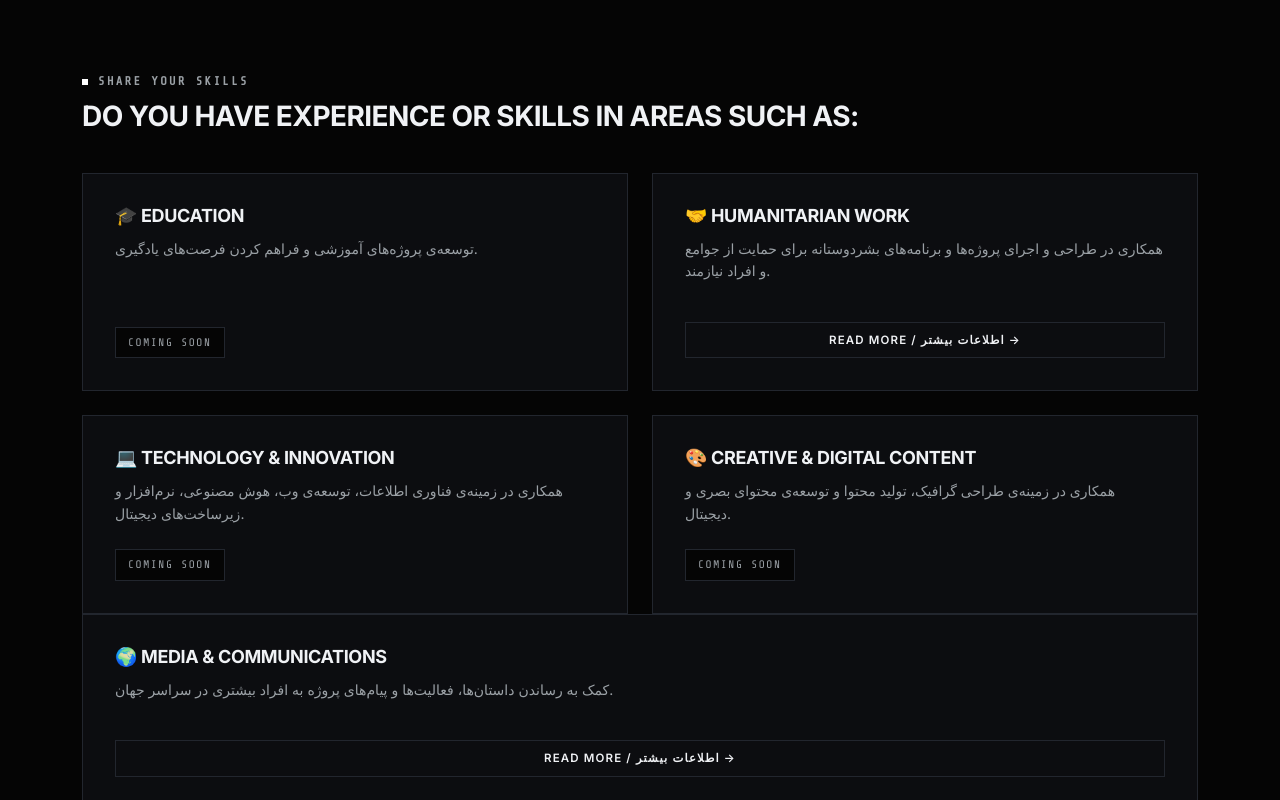
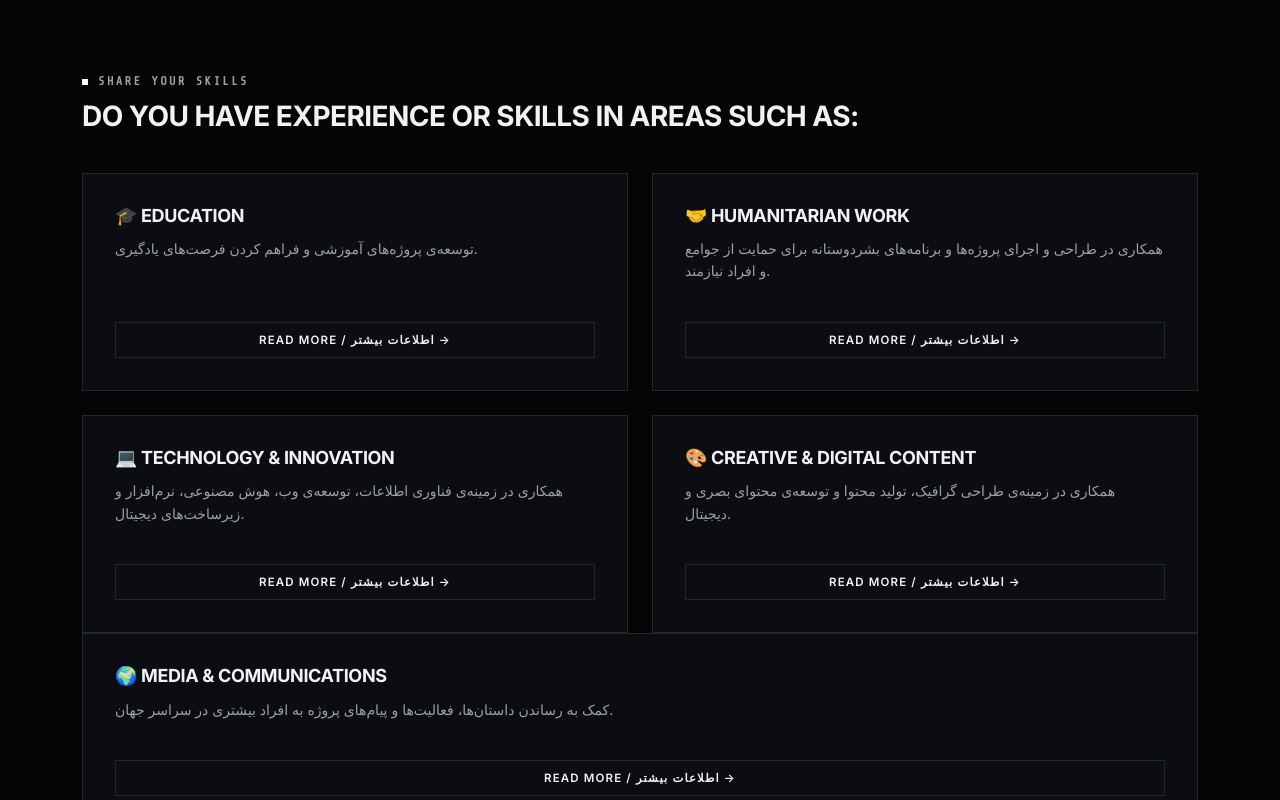
Before and after one commit to mh3589737-boop/zenVnex-website, a website: page partner.html in a window 1280 px wide. Shown: the part 565-1365 px from the top of the page. Drawn offline with nearby package versions, Linux system fonts and the light colour scheme.

Commit message:
Add files via upload

```diff
--- a/partner.html
+++ b/partner.html
@@ -230,7 +230,9 @@
           <h3>🎓 Education</h3>
           <p>توسعه‌ی پروژه‌های آموزشی و فراهم کردن فرصت‌های یادگیری.</p>
         </div>
-        <span class="coming-soon-badge">Coming Soon</span>
+         <a href="#" class="btn btn-ghost" style="padding: 8px 16px; font-size: 11.5px; text-align: center; display: block; margin-top: 15px;">
+          Read More / اطلاعات بیشتر →
+        </a>
       </div>
 
       <div class="collab-card">
@@ -248,7 +250,9 @@
           <h3>💻 Technology &amp; Innovation</h3>
           <p>همکاری در زمینه‌ی فناوری اطلاعات، توسعه‌ی وب، هوش مصنوعی، نرم‌افزار و زیرساخت‌های دیجیتال.</p>
         </div>
-        <span class="coming-soon-badge">Coming Soon</span>
+        <a href="#" class="btn btn-ghost" style="padding: 8px 16px; font-size: 11.5px; text-align: center; display: block; margin-top: 15px;">
+          Read More / اطلاعات بیشتر →
+        </a>
       </div>
 
       <div class="collab-card">
@@ -256,7 +260,9 @@
           <h3>🎨 Creative &amp; Digital Content</h3>
           <p>همکاری در زمینه‌ی طراحی گرافیک، تولید محتوا و توسعه‌ی محتوای بصری و دیجیتال.</p>
         </div>
-        <span class="coming-soon-badge">Coming Soon</span>
+         <a href="#" class="btn btn-ghost" style="padding: 8px 16px; font-size: 11.5px; text-align: center; display: block; margin-top: 15px;">
+          Read More / اطلاعات بیشتر →
+        </a>
       </div>
     </div>
 
```
